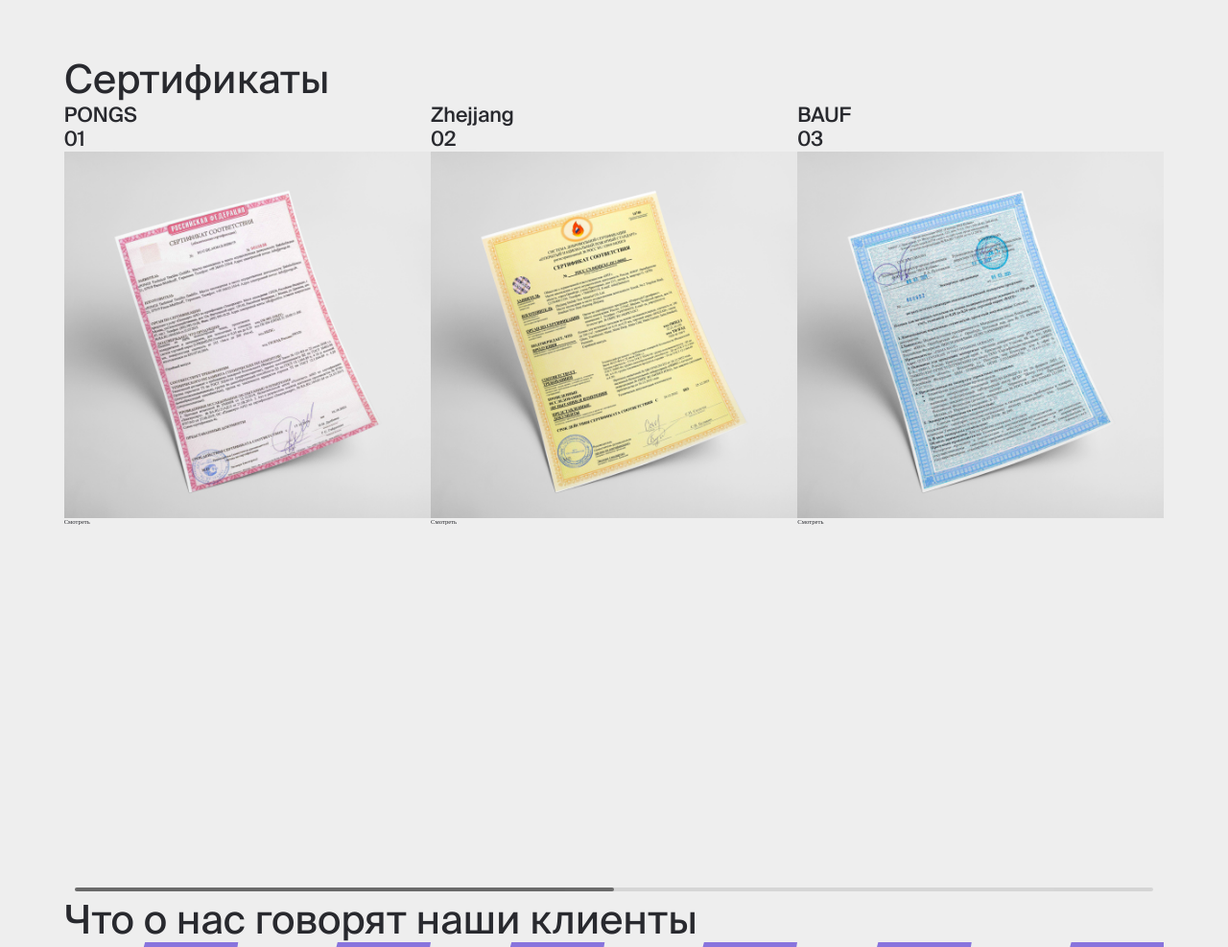
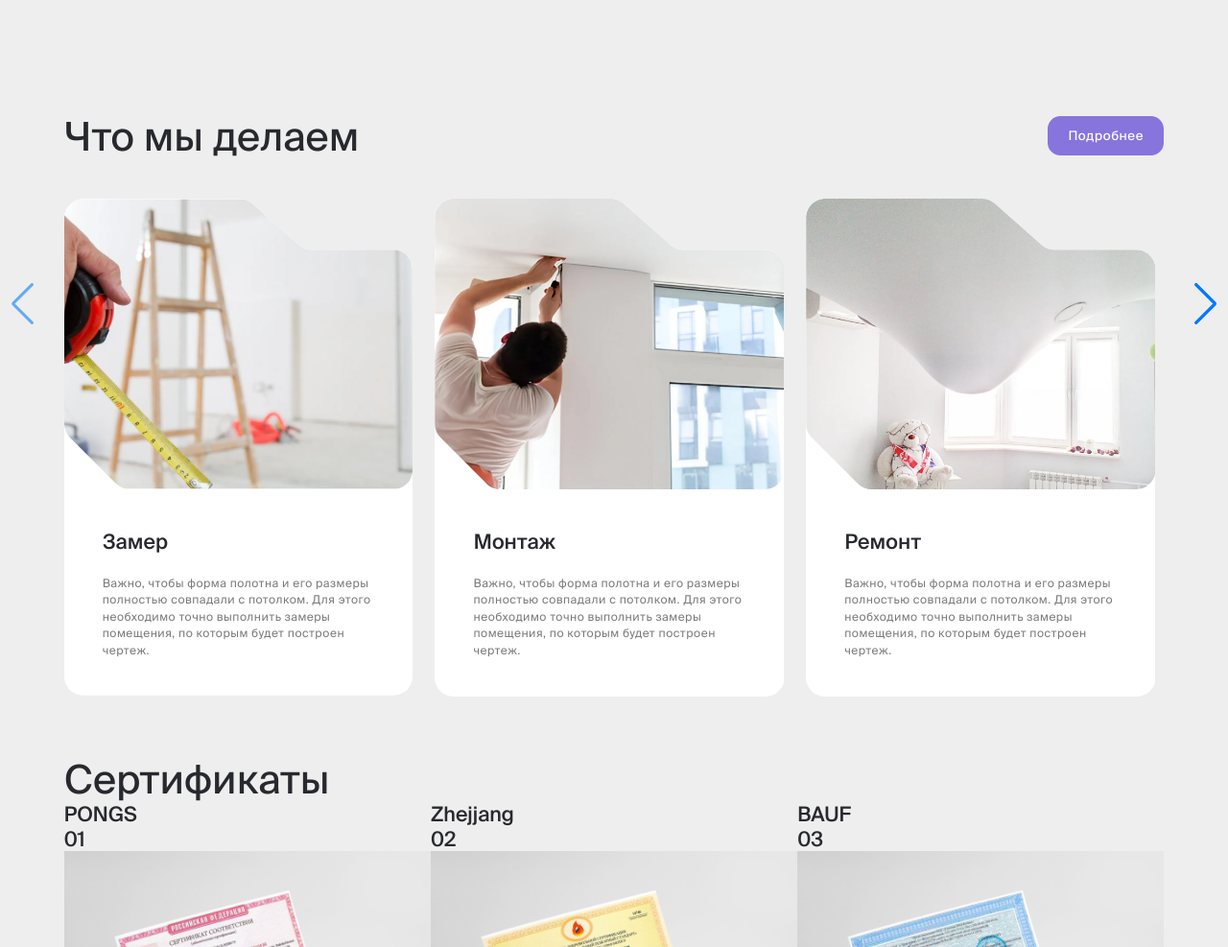
Before and after one commit to KuloverovaOlga/runo, a website built with webpack: page src/about.html in a window 1280 px wide. Shown: the part 1956-2943 px from the top of the page at 96% size. Built offline with nearby package versions, Linux system fonts and the light colour scheme.

Commit message:
feat: add we-doing section desc+mob

```diff
--- a/src/about.html
+++ b/src/about.html
@@ -14,6 +14,7 @@
                 <include src="./components/about-banner.html"></include>
                 <include src="./components/specialists.html"></include>
                 <include src="./components/advantages.html"></include>
+                <include src="./components/we-doing.html"></include>
                 <include src="./components/certificates.html"></include>
                 <include src="./components/reviews.html"></include>
                 <include src="./components/application.html"></include>
--- /dev/null
+++ b/src/components/we-doing.html
@@ -0,0 +1,80 @@
+<section class="we-doing">
+  <div class="container">
+    <div class="we-doing__heading">
+      <p class="we-doing__title title-h1">Что мы делаем</p>
+      <a href="" class="we-doing__btn">Подробнее</a>
+    </div>
+    <div class="we-doing__wrapper">
+      <div class="we-doing__swiper">
+        <div class="swiper-wrapper">
+          <div class="swiper-slide">
+            <div class="we-doing__item">
+              <div class="we-doing__item-img">
+                <img src="./assets/images/services_1.webp" alt="">
+              </div>
+              <div class="we-doing__item-content">
+                <p class="we-doing__item-title title-h2">Замер</p>
+                <p class="we-doing__item-text title-h5">Важно, чтобы форма полотна и его размеры полностью совпадали с потолком. Для этого необходимо точно выполнить замеры помещения, по которым будет построен чертеж.</p>
+              </div>
+            </div>
+          </div>
+          <div class="swiper-slide">
+            <div class="we-doing__item">
+              <div class="we-doing__item-img">
+                <img src="./assets/images/services_2.webp" alt="">
+              </div>
+              <div class="we-doing__item-content">
+                <p class="we-doing__item-title title-h2">Монтаж</p>
+                <p class="we-doing__item-text title-h5">Важно, чтобы форма полотна и его размеры полностью совпадали с потолком. Для этого необходимо точно выполнить замеры помещения, по которым будет построен чертеж.</p>
+              </div>
+            </div>
+          </div>
+          <div class="swiper-slide">
+            <div class="we-doing__item">
+              <div class="we-doing__item-img">
+                <img src="./assets/images/services_3.webp" alt="">
+              </div>
+              <div class="we-doing__item-content">
+                <p class="we-doing__item-title title-h2">Ремонт</p>
+                <p class="we-doing__item-text title-h5">Важно, чтобы форма полотна и его размеры полностью совпадали с потолком. Для этого необходимо точно выполнить замеры помещения, по которым будет построен чертеж.</p>
+              </div>
+            </div>
+          </div>
+        </div>
+        <div class="we-doing__swiper-scrollbar"></div>
+        <div class="we-doing__nav-box">
+          <button class="we-doing__btn-prev button-swiper">
+            <div class="button-swiper__svg-box">
+              <svg xmlns="http://www.w3.org/2000/svg" viewBox="0 0 24 24" fill="none">
+                  <path
+                      d="M9.57031 18.0703L3.50031 12.0003L9.57031 5.93031"
+                      stroke="white"
+                      stroke-width="1.5"
+                      stroke-miterlimit="10"
+                      stroke-linecap="round"
+                      stroke-linejoin="round"
+                  />
+                  <path
+                      d="M20.5 12.0002L3.67 12.0002"
+                      stroke="white"
+                      stroke-width="1.5"
+                      stroke-miterlimit="10"
+                      stroke-linecap="round"
+                      stroke-linejoin="round"
+                  />
+              </svg>
+            </div>
+          </button>
+          <button class="we-doing__btn-next button-swiper">
+            <div class="button-swiper__svg-box">
+              <svg xmlns="http://www.w3.org/2000/svg"  viewBox="0 0 24 24" fill="none">
+                  <path d="M14.9297 5.8606L20.9997 11.9306L14.9297 18.0006" stroke="white" stroke-width="1.5" stroke-miterlimit="10" stroke-linecap="round" stroke-linejoin="round"/>
+                  <path d="M20.9297 11.9299L4.09969 11.9299" stroke="white" stroke-width="1.5" stroke-miterlimit="10" stroke-linecap="round" stroke-linejoin="round"/>
+              </svg>
+            </div>
+          </button>
+        </div>
+      </div>
+    </div>
+  </div>
+</section>
--- a/src/index.scss
+++ b/src/index.scss
@@ -21,3 +21,4 @@
 @import './scss/components/our-works';
 @import './scss/components/about-banner';
 @import './scss/components/specialists';
+@import './scss/components/we-doing';
--- a/src/js/components/mainNastiaCandor.js
+++ b/src/js/components/mainNastiaCandor.js
@@ -1,5 +1,5 @@
 window.$ = window.jQuery = require('jquery');
-import {catalogSwiper, productBannerSwiper, benefitsSwiper, ourWorksTabSwiper, specialistsSwiper} from './swiper/swipers';
+import {catalogSwiper, productBannerSwiper, benefitsSwiper, ourWorksTabSwiper, specialistsSwiper, weDoingSwiper} from './swiper/swipers';
 
 document.addEventListener('DOMContentLoaded', () => {
     try {
@@ -17,7 +17,9 @@
     try {
         specialistsSwiper();
     } catch {}
-
+    try {
+      weDoingSwiper();
+    } catch {}
 });
 
 //---tabs----------------------------------------------//
--- a/src/js/components/swiper/swipers.js
+++ b/src/js/components/swiper/swipers.js
@@ -122,4 +122,26 @@
   });
 }
 
-export {catalogSwiper, productBannerSwiper, benefitsSwiper, ourWorksTabSwiper, specialistsSwiper};
+// WE-DOING section
+const weDoingSwiper = () => {
+  const sliderThumbs = new Swiper('.we-doing__swiper', {
+    slidesPerView: 1,
+    watchOverflow: true,
+    spaceBetween: rem(2),
+    speed: 1000,
+    navigation: {
+      nextEl: '.we-doing__btn-next',
+      prevEl: '.we-doing__btn-prev',
+    },
+    scrollbar: {
+      el: '.we-doing__swiper-scrollbar',
+    },
+    breakpoints: {
+      769: {
+        slidesPerView: 3,
+      },
+    },
+  });
+}
+
+export {catalogSwiper, productBannerSwiper, benefitsSwiper, ourWorksTabSwiper, specialistsSwiper, weDoingSwiper};
--- /dev/null
+++ b/src/scss/components/_we-doing.scss
@@ -0,0 +1,123 @@
+.we-doing {
+  padding: 9rem 0;
+
+  @include small-tablet {
+    padding: 10rem 0;
+  }
+
+  &__heading {
+    display: flex;
+    justify-content: space-between;
+    margin-bottom: 6rem;
+    align-items: center;
+
+    @include small-tablet {
+      flex-direction: column;
+      gap: 4.8rem;
+      margin-bottom: 6.4rem;
+    }
+  }
+
+  &__title {
+    width: 76.8rem;
+
+    @include small-tablet {
+      width: 100%;
+      font-size: 6.4rem;
+      line-height: 120%;
+    }
+  }
+
+  &__btn {
+    @include btn-purple;
+  }
+
+  &__wrapper {
+    // display: flex;
+    // flex-wrap: wrap;
+    // justify-content: space-between;
+  }
+
+  &__item {
+    -webkit-mask-image: url(./assets/images/we-doing__item-mask.svg);
+    mask-image: url(./assets/images/we-doing__item-mask.svg);
+    -webkit-mask-repeat: no-repeat;
+    mask-repeat: no-repeat;
+    -webkit-mask-size: contain;
+    mask-size: contain;
+    width: 54.5rem;
+    height: 78rem;
+    background-color: $white;
+    display: flex;
+    flex-direction: column;
+    @include small-tablet {
+      width: 100%;
+      height: 101rem;
+    }
+
+    &-content {
+      padding: 6rem 6rem 0 6rem;
+      display: flex;
+      flex-direction: column;
+      @include small-tablet {
+        padding: 4.8rem 4.6rem 0 6.2rem;
+      }
+    }
+
+    &-title {
+      margin-bottom: 3.2rem;
+      @include small-tablet {
+        font-size: 4.8rem;
+        letter-spacing: 0.18rem;
+      }
+    }
+
+    &-text {
+      color: $grey-text;
+      letter-spacing: 0.072rem;
+      line-height: 146%;
+      @include small-tablet {
+        font-size: 2.8rem;
+        letter-spacing: 0.12rem;
+        line-height: 146%;
+      }
+    }
+
+
+    &-img {
+      -webkit-mask-image: url(./assets/images/we-doing__img-mask.svg);
+      mask-image: url(./assets/images/we-doing__img-mask.svg);
+      -webkit-mask-repeat: no-repeat;
+      mask-repeat: no-repeat;
+      -webkit-mask-size: contain;
+      mask-size: contain;
+      width: 100%;
+      height: 45.8rem;
+      img {
+        height: 100%;
+        object-fit: cover;
+      }
+      @include small-tablet {
+        width: 100%;
+        height: 59rem;
+      }
+    }
+  }
+
+  &__swiper-scrollbar {
+    display: none;
+    @include scroll-bar;
+    @include small-tablet {
+      display: block;
+      margin: 6.4rem 0 6.4rem;
+    }
+  }
+
+  &__nav-box {
+    display: none;
+    @include small-tablet {
+      display: flex;
+      gap: 2rem;
+    }
+  }
+}
```
Also changed, not shown: src/assets/images/we-doing__img-mask.svg (added), src/assets/images/we-doing__item-mask.svg (added).
